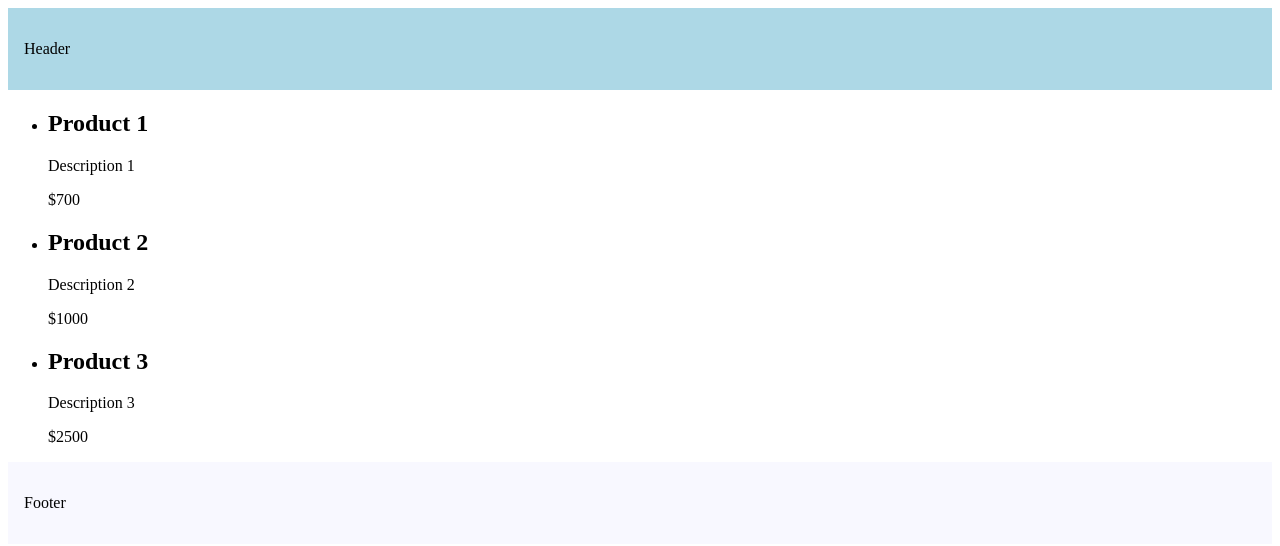
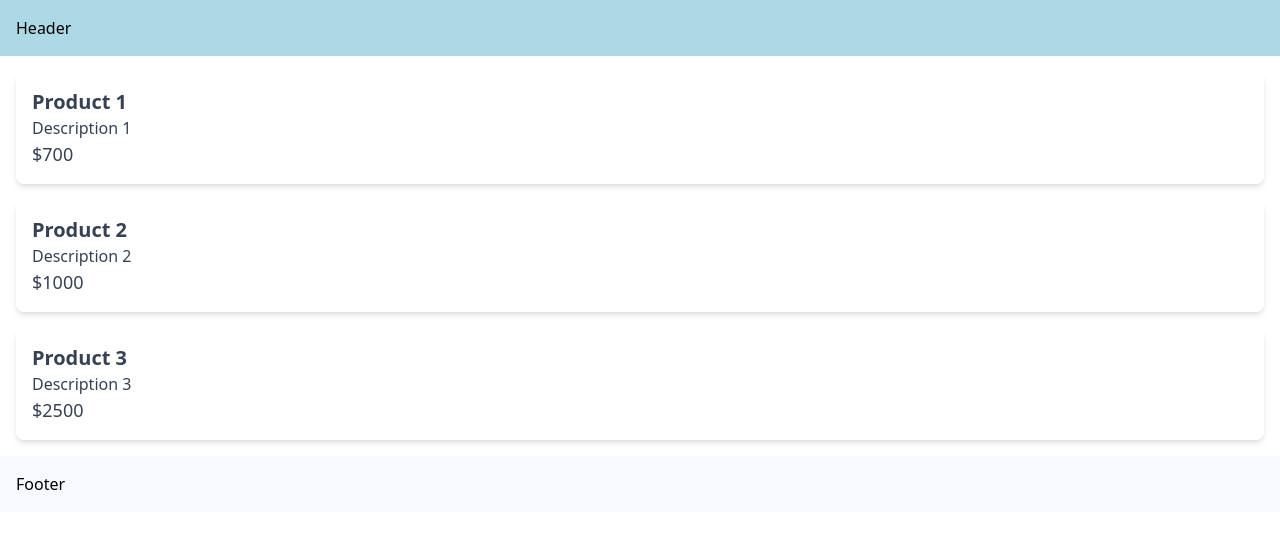
Before and after one commit to Giorgi014/next, a Next.js app: page /product-client in a window 1280 px wide. Shown: the top 546 px of the page. Built offline with nearby package versions, Linux system fonts and the light colour scheme; data requests are answered from the project's data file.

Commit message:
project update

```diff
--- a/src/app/product-client/page.tsx
+++ b/src/app/product-client/page.tsx
@@ -1,5 +1,6 @@
 "use client";
 import React, { useState, useEffect } from "react";
+import "./style.css"
 
 type Product = {
   id: number;
--- /dev/null
+++ b/src/app/product-client/style.css
@@ -0,0 +1 @@
+@import "tailwindcss"
```
